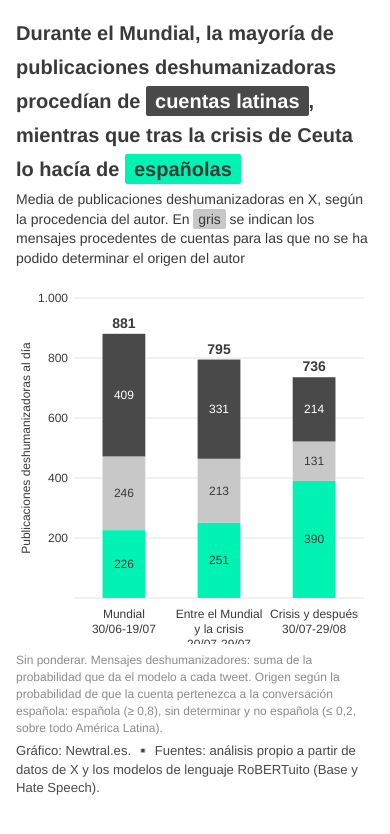
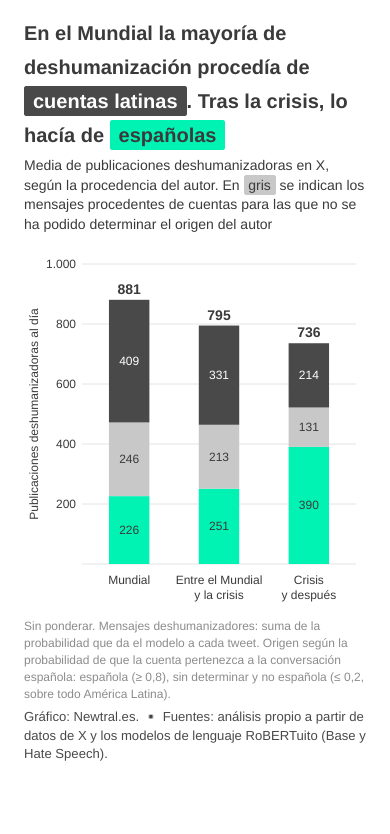
Before and after one commit to Newtral-datos/vizz-deshumanizacion-ceuta, a plain HTML site: page deshumanizacion-esferas.html in a window 390 px wide. Drawn offline with nearby package versions, Linux system fonts and the light colour scheme.

Commit message:
Cambio titular esferas autores mundial

```diff
--- a/deshumanizacion-esferas.html
+++ b/deshumanizacion-esferas.html
@@ -1,17 +1,17 @@
 <!doctype html>
 <html lang="es"><head><meta charset="utf-8"><meta name="viewport" content="width=device-width,initial-scale=1">
-<title>Deshumanización por origen</title><link rel="stylesheet" href="estilo.css"></head>
+<title>Deshumanización por origen</title><link rel="stylesheet" href="estilo.css"><style>@media (max-width:560px){body{padding:16px 24px}}</style></head>
 <body><div id="grafico"></div>
 <script src="https://cdn.jsdelivr.net/npm/d3@7"></script><script src="js/serie.js"></script><script src="js/barras-simples-apiladas.js"></script>
 <script>
 barrasApiladas("#grafico", {
   datos: "datos/deshumanizacion-esferas.csv",
   momentos: ["Mundial", "Entre el Mundial y la crisis", "Crisis y después"],
-  etiquetas: { "Mundial": "Mundial<br>30/06-19/07", "Entre el Mundial y la crisis": "Entre el Mundial<br>y la crisis<br>20/07-29/07", "Crisis y después": "Crisis y después<br>30/07-29/08" },
+  etiquetas: { "Mundial": "Mundial", "Entre el Mundial y la crisis": "Entre el Mundial<br>y la crisis", "Crisis y después": "Crisis<br>y después" },
   partes: { "Española": "#01f3b3", "Indeterminada": "#c8c8c8", "No española": "#494949" },
   nombres: { "Española": "Cuentas españolas", "Indeterminada": "Origen sin determinar", "No española": "Cuentas latinas" },
   textoClaro: ["No española"], yMax: 1000,
-  titulo: "Durante el Mundial, la mayoría de publicaciones deshumanizadoras procedían de <span class='caja caja-oscura'>cuentas latinas</span>, mientras que tras la crisis de Ceuta lo hacía de <span class='caja caja-verde'>españolas</span>",
+  titulo: "En el Mundial la mayoría de deshumanización procedía de <span class='caja caja-oscura'>cuentas latinas</span>. Tras la crisis, lo hacía de <span class='caja caja-verde'>españolas</span>",
   subtitulo: "Media de publicaciones deshumanizadoras en X, según la procedencia del autor. En <span class='caja caja-gris'>gris</span> se indican los mensajes procedentes de cuentas para las que no se ha podido determinar el origen del autor",
   eje: "Publicaciones deshumanizadoras al día", medida: "Total al día",
   pie: "Sin ponderar. Mensajes deshumanizadores: suma de la probabilidad que da el modelo a cada tweet. Origen según la probabilidad de que la cuenta pertenezca a la conversación española: española (≥ 0,8), sin determinar y no española (≤ 0,2, sobre todo América Latina).<br><span class='credito'>Gráfico: Newtral.es. ▪️ Fuentes: análisis propio a partir de datos de X y los modelos de lenguaje RoBERTuito (Base y Hate Speech).</span>"
```
